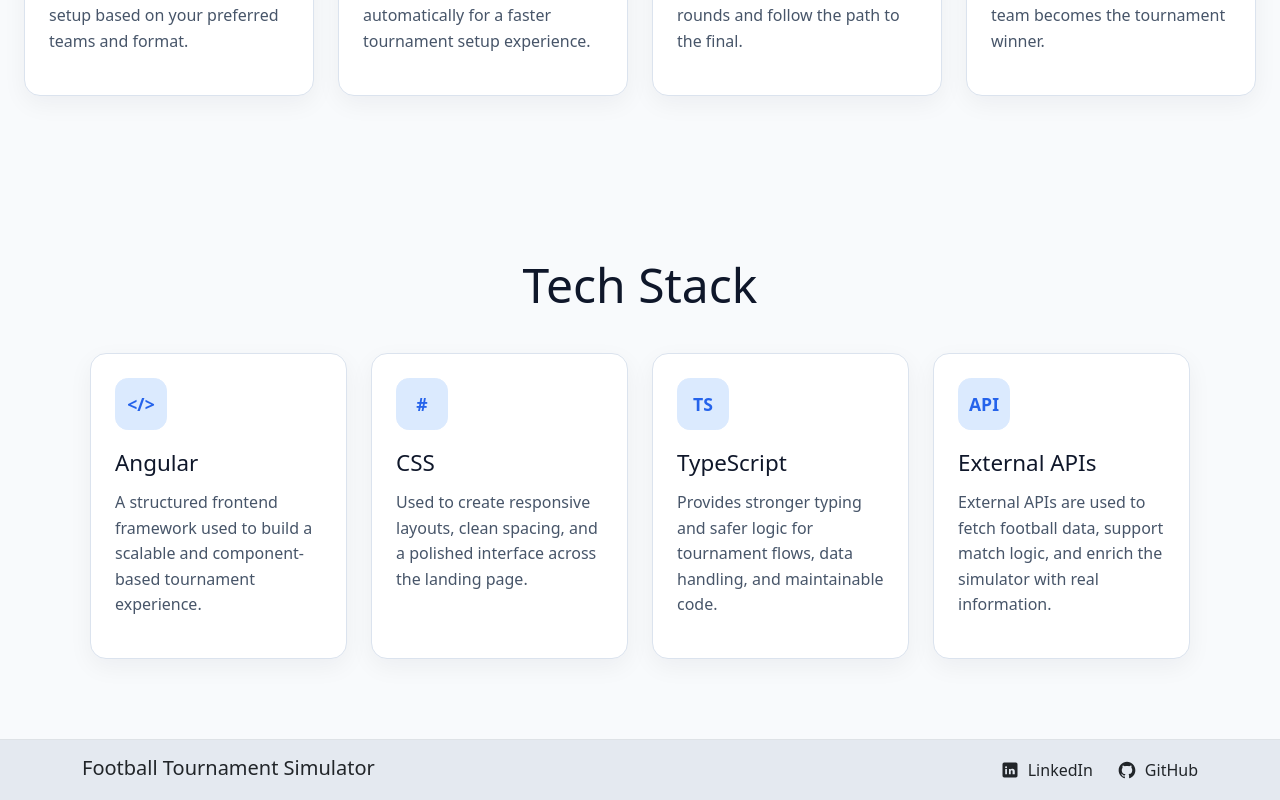
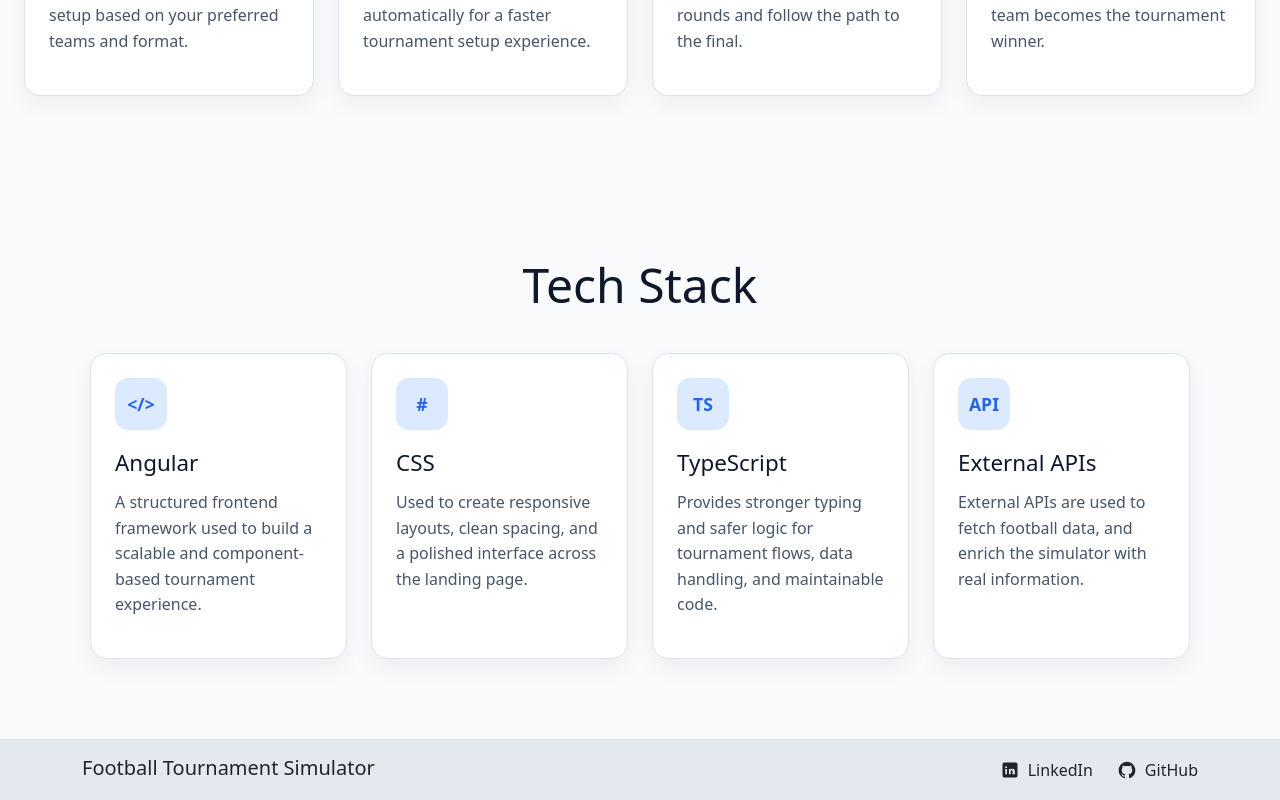
Before and after one commit to Charbel03/FootballTournamentSimulator, an Angular app: page /Home in a window 1280 px wide. Shown: the part 1162-1962 px from the top of the page. Built offline with nearby package versions, Linux system fonts and the light colour scheme.

Commit message:
Changed Text

```diff
--- a/src/app/pages/landing-page/landing-page.html
+++ b/src/app/pages/landing-page/landing-page.html
@@ -85,7 +85,7 @@
       <div class="card-icon">API</div>
       <h3>External APIs</h3>
       <p>
-        External APIs are used to fetch football data, support match logic, and
+        External APIs are used to fetch football data, and
         enrich the simulator with real information.
       </p>
     </article>
```
